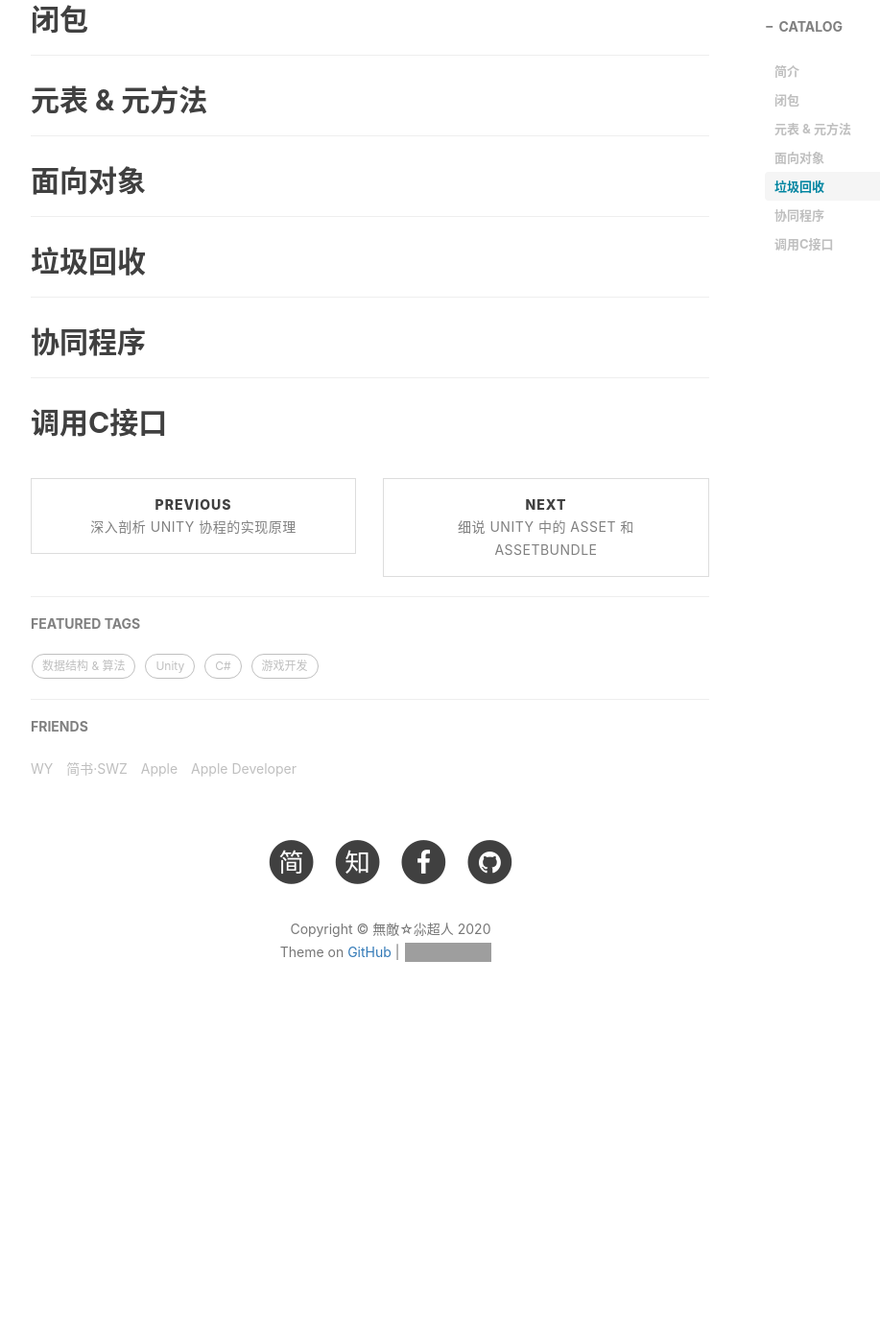
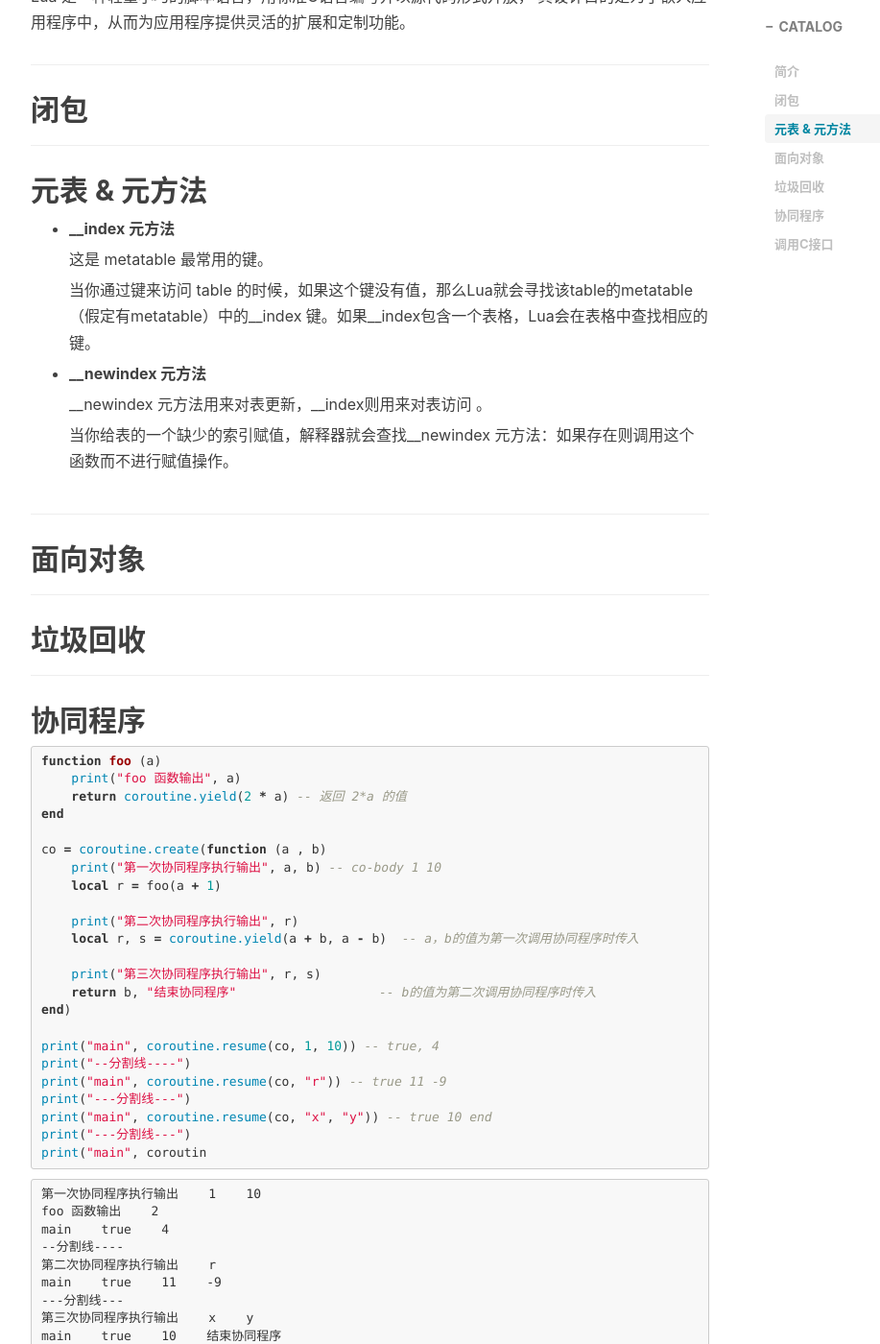
Before and after one commit to sun-wei-zhe/sun-wei-zhe.github.io, a Jekyll site: the page built from _posts/2020-05-15-初识Lua.md, in a window 1280 px wide and 1400 px high, scrolled down 653 px. Shown: the whole window at 96% size, without its empty margins (233-1150 px from the left). Built offline with Jekyll 4.4.1, drawn with Linux system fonts in a browser that asks for light colours; nearby versions of some CDN libraries; comment, search, counter and statistics services are not loaded; before the commit the page ends 1749 px from its top, so only the background shows below that; some of the changed text lies outside the part shown; grey boxes are pictures that could not be loaded.

Commit message:
swz::lua

````diff
--- a/_posts/2020-05-15-初识Lua.md
+++ b/_posts/2020-05-15-初识Lua.md
@@ -13,9 +13,7 @@
 
 ## 简介
 
-
-
-
+Lua 是一种轻量小巧的脚本语言，用标准C语言编写并以源代码形式开放， 其设计目的是为了嵌入应用程序中，从而为应用程序提供灵活的扩展和定制功能。
 
 ---
 
@@ -23,15 +21,21 @@
 
 
 
-
-
 ---
 
 ## 元表 & 元方法
 
+* **__index 元方法**
 
+  这是 metatable 最常用的键。
 
+  当你通过键来访问 table 的时候，如果这个键没有值，那么Lua就会寻找该table的metatable（假定有metatable）中的__index 键。如果__index包含一个表格，Lua会在表格中查找相应的键。
 
+* **__newindex 元方法**
+
+  __newindex 元方法用来对表更新，__index则用来对表访问 。
+
+  当你给表的一个缺少的索引赋值，解释器就会查找__newindex 元方法：如果存在则调用这个函数而不进行赋值操作。
 
 ---
 
@@ -53,7 +57,46 @@
 
 ## 协同程序
 
+```lua
+function foo (a)
+    print("foo 函数输出", a)
+    return coroutine.yield(2 * a) -- 返回  2*a 的值
+end
 
+co = coroutine.create(function (a , b)
+    print("第一次协同程序执行输出", a, b) -- co-body 1 10
+    local r = foo(a + 1)
+
+    print("第二次协同程序执行输出", r)
+    local r, s = coroutine.yield(a + b, a - b)  -- a，b的值为第一次调用协同程序时传入
+
+    print("第三次协同程序执行输出", r, s)
+    return b, "结束协同程序"                   -- b的值为第二次调用协同程序时传入
+end)
+
+print("main", coroutine.resume(co, 1, 10)) -- true, 4
+print("--分割线----")
+print("main", coroutine.resume(co, "r")) -- true 11 -9
+print("---分割线---")
+print("main", coroutine.resume(co, "x", "y")) -- true 10 end
+print("---分割线---")
+print("main", coroutin
+```
+
+```
+第一次协同程序执行输出    1    10
+foo 函数输出    2
+main    true    4
+--分割线----
+第二次协同程序执行输出    r
+main    true    11    -9
+---分割线---
+第三次协同程序执行输出    x    y
+main    true    10    结束协同程序
+---分割线---
+main    false    cannot resume dead coroutine
+---分割线---
+```
 
 
 
````
